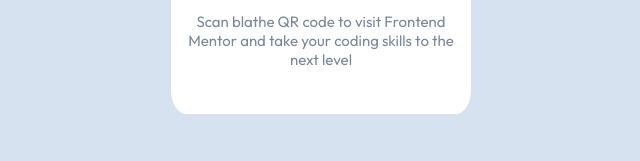
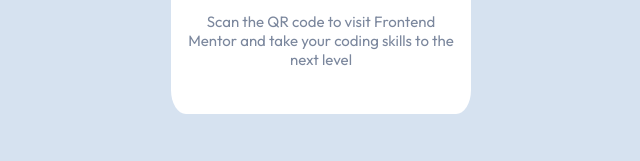
Before and after one commit to IlledNacu/Challenge-1-FrontendMentor, a plain HTML site: page index.html in a window 1280 px wide. Shown: the part 453-614 px from the top of the page, 319-959 px from the left. Drawn offline with Linux system fonts and the light colour scheme.

Commit message:
fixed details in readme

```diff
--- a/index.html
+++ b/index.html
@@ -13,7 +13,7 @@
     <div class="QR">
       <img src="images/image-qr-code.png" alt="QR">
       <h3>Improve your front-end skills by building projects</h3>
-      <p>Scan blathe QR code to visit Frontend Mentor and take your coding skills to the next level</p>
+      <p>Scan the QR code to visit Frontend Mentor and take your coding skills to the next level</p>
     </div>
   </main>
   <div class="attribution">
```
Also changed, not shown: 1 other file.
